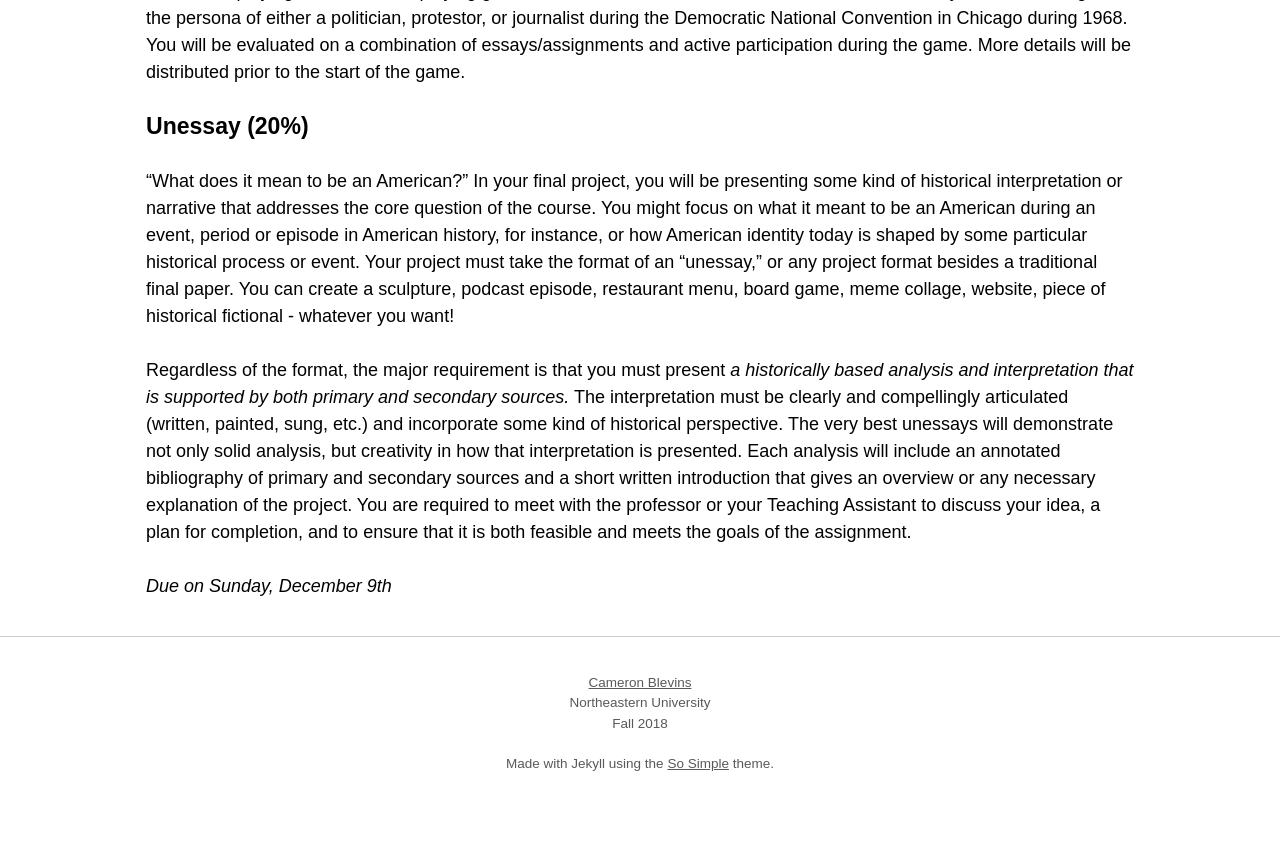
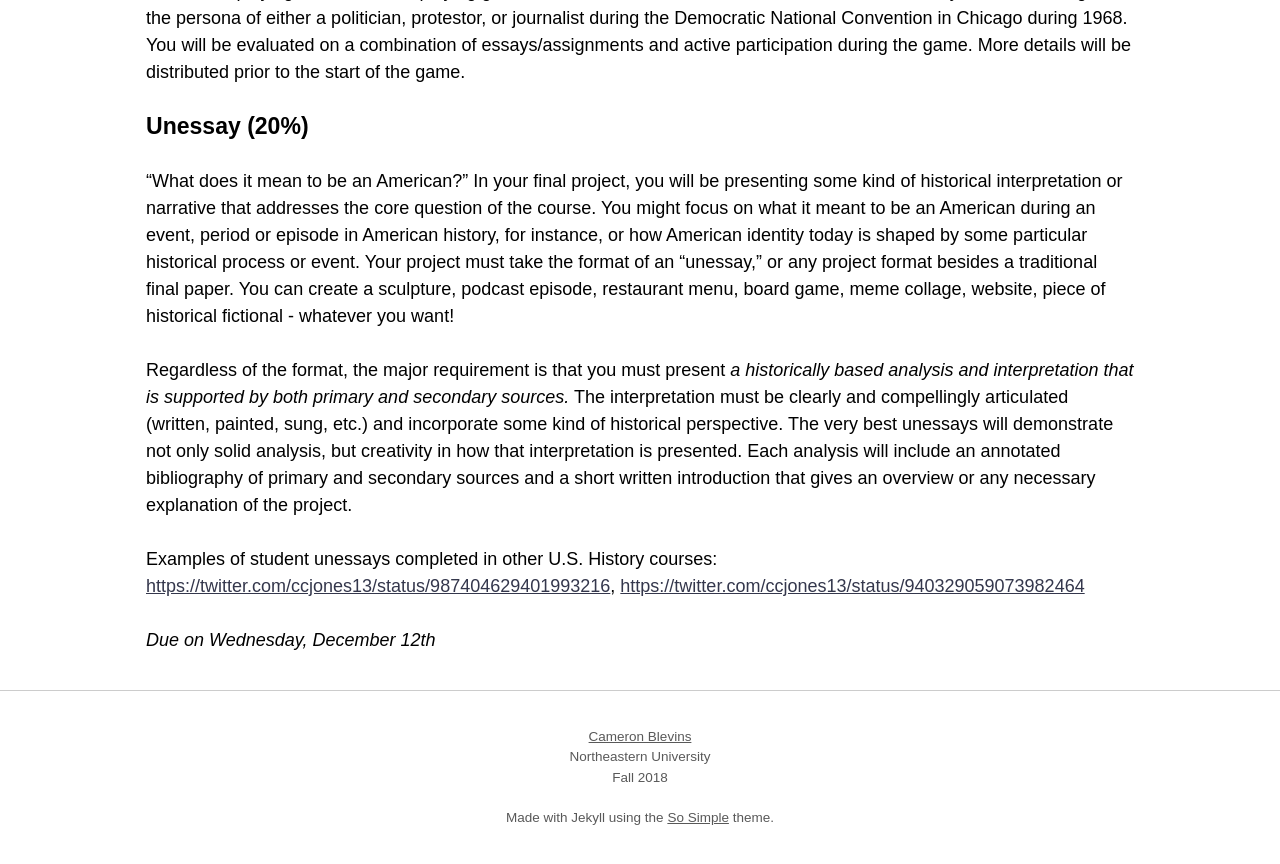
Before and after one commit to cblevins/f18-intro-us, a Jekyll site: the page built from assignments.md, in a window 1280 px wide and 900 px high, scrolled down 1474 px. Shown: the top 864 px of the window. Built offline with Jekyll 4.4.1, drawn with Linux system fonts in a browser that asks for light colours; nearby versions of some CDN libraries.

Commit message:
unessays

```diff
--- a/assignments.md
+++ b/assignments.md
@@ -33,6 +33,8 @@ You will be playing a historical roleplaying game over the course of several wee
 
 "What does it mean to be an American?” In your final project, you will be presenting some kind of historical interpretation or narrative that addresses the core question of the course. You might focus on what it meant to be an American during an event, period or episode in American history, for instance, or how American identity today is shaped by some particular historical process or event. Your project must take the format of an “unessay,” or any project format besides a traditional final paper. You can create a sculpture, podcast episode, restaurant menu, board game, meme collage, website, piece of historical fictional - whatever you want!
 
-Regardless of the format, the major requirement is that you must present *a historically based analysis and interpretation that is supported by both primary and secondary sources.* The interpretation must be clearly and compellingly articulated (written, painted, sung, etc.) and incorporate some kind of historical perspective. The very best unessays will demonstrate not only solid analysis, but creativity in how that interpretation is presented. Each analysis will include an annotated bibliography of primary and secondary sources and a short written introduction that gives an overview or any necessary explanation of the project. You are required to meet with the professor or your Teaching Assistant to discuss your idea, a plan for completion, and to ensure that it is both feasible and meets the goals of the assignment.
+Regardless of the format, the major requirement is that you must present *a historically based analysis and interpretation that is supported by both primary and secondary sources.* The interpretation must be clearly and compellingly articulated (written, painted, sung, etc.) and incorporate some kind of historical perspective. The very best unessays will demonstrate not only solid analysis, but creativity in how that interpretation is presented. Each analysis will include an annotated bibliography of primary and secondary sources and a short written introduction that gives an overview or any necessary explanation of the project.
 
-*Due on Sunday, December 9th*
+Examples of student unessays completed in other U.S. History courses: <https://twitter.com/ccjones13/status/987404629401993216>, <https://twitter.com/ccjones13/status/940329059073982464>
+
+*Due on Wednesday, December 12th*
```
Also changed, not shown: schedule.md (+1 -0 lines).
